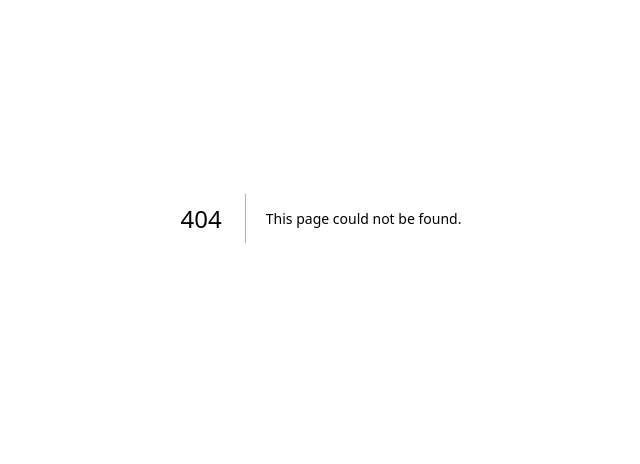
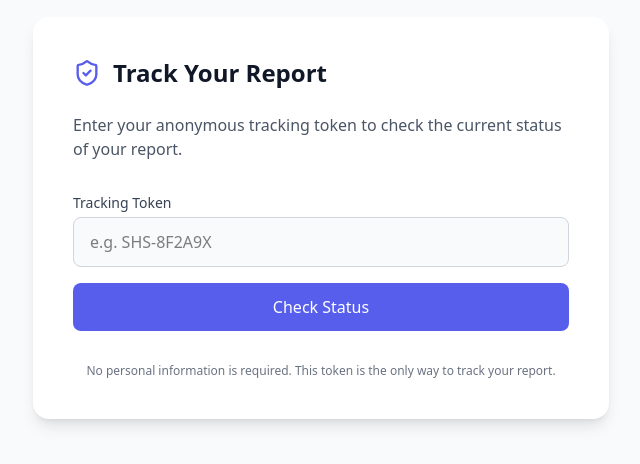
Before and after one commit to pratham-S16/SAAHAS-An-Anonymous-Reporting-website-, a Next.js app: page /report/track-token in a window 1280 px wide. Before the commit this address had no page. Shown: the part 182-646 px from the top of the page, without its empty margins (319-959 px from the left). Built offline with nearby package versions, Linux system fonts and the light colour scheme.

Commit message:
Token Tracking Backend + Frontend

```diff
--- /dev/null
+++ b/app/api/report/[token]/route.ts
@@ -0,0 +1,50 @@
+export const runtime = "nodejs";
+
+import { NextResponse } from "next/server";
+import { connectDB } from "@/lib/mongodb";
+import { Report } from "@/models/Report";
+
+export async function GET(
+  req: Request,
+  context: { params: Promise<{ token: string }> }
+) {
+  try {
+    const { token } = await context.params; //
+
+    if (!token) {
+      return NextResponse.json(
+        { error: "Tracking token missing" },
+        { status: 400 }
+      );
+    }
+
+    const cleanToken = token.trim().toUpperCase();
+
+    await connectDB();
+
+    const report = await Report.findOne({ token: cleanToken }).select(
+      "status createdAt"
+    );
+
+    if (!report) {
+      return NextResponse.json(
+        { error: "Invalid token" },
+        { status: 404 }
+      );
+    }
+
+    return NextResponse.json(
+      {
+        status: report.status,
+        createdAt: report.createdAt,
+      },
+      { status: 200 }
+    );
+  } catch (error) {
+    console.error("TRACKING ERROR:", error);
+    return NextResponse.json(
+      { error: "Internal server error" },
+      { status: 500 }
+    );
+  }
+}
--- a/app/report/components/Header.tsx
+++ b/app/report/components/Header.tsx
@@ -1,6 +1,7 @@
 "use client";
 import React from 'react';
 import { Shield } from 'lucide-react';
+import Link from 'next/link';
 
 export function Header() {
   return (
@@ -8,7 +9,9 @@ export function Header() {
       <div className="max-w-7xl mx-auto px-4 sm:px-6 lg:px-8">
         <div className="flex justify-between items-center h-16 md:h-20">
           <div className="flex items-center gap-2">
+            <Link href="/" >
             <img src="/images/logo-only.png" alt="Saahas Logo" className="h-12 w-auto " />
+            </Link>
             {/* <Shield className="w-7 h-7 md:w-8 md:h-8 text-[#565EEB]" strokeWidth={2} />
             <span className="text-xl md:text-2xl text-gray-900" style={{ fontWeight: 600 }}>Saahas</span> */}
           </div>
@@ -26,12 +29,12 @@ export function Header() {
             >
               Help
             </a>
-            <a
-              href="#"
+            <Link
+              href="/report/track-token"
               className="text-gray-600 hover:text-[#565EEB] transition-colors"
             >
               Track Report
-            </a>
+            </Link>
           </nav>
 
           {/* Mobile menu - simplified */}
--- a/app/report/components/ReportForm.tsx
+++ b/app/report/components/ReportForm.tsx
@@ -2,6 +2,7 @@
 import React, { useState } from 'react';
 import { Upload, Info } from 'lucide-react';
 import { InfoModal } from './InfoModal';
+import { Toaster, toast} from "react-hot-toast"
 
 export function ReportForm() {
   const [category, setCategory] = useState('');
@@ -90,9 +91,11 @@ export function ReportForm() {
   const data = await res.json();
 
   if (res.ok) {
-    alert("Report submitted. Your tracking token: " + data.token);
+    toast.success("Report submitted. Your tracking token: " + data.token,{
+      duration:10000,
+    });
   } else {
-    alert(data.error || "Something went wrong");
+    toast.error(data.error || "Something went wrong");
   }
 
     // Mock submission
@@ -376,6 +379,7 @@ export function ReportForm() {
       </section>
 
       <InfoModal isOpen={isModalOpen} onClose={() => setIsModalOpen(false)} />
+        <Toaster/>
     </>
   );
 }
--- a/app/report/page.tsx
+++ b/app/report/page.tsx
@@ -7,7 +7,7 @@ import { EmotionalSafetyFooter } from './components/EmotionalSafetyFooter'
 
 function report() {
   return (
-    <div className="min-h-screen bg-gradient-to-b from-indigo-50/30 via-white to-indigo-50/30">
+    <div className="min-h-screen bg-slate-50">
         <Header/>
 
         <main className="w-full pb-0">
--- /dev/null
+++ b/app/report/track-token/page.tsx
@@ -0,0 +1,124 @@
+"use client";
+
+import { useState } from "react";
+import { ShieldCheck } from "lucide-react";
+
+type ReportStatus = "submitted" | "under_review" | "forwarded";
+
+interface ReportData {
+  status: ReportStatus;
+  createdAt: string;
+}
+
+export default function TrackReportPage() {
+  const [token, setToken] = useState("");
+  const [loading, setLoading] = useState(false);
+  const [error, setError] = useState("");
+  const [report, setReport] = useState<ReportData | null>(null);
+
+  const handleTrack = async () => {
+    if (!token.trim()) {
+      setError("Please enter a tracking token.");
+      return;
+    }
+
+    setLoading(true);
+    setError("");
+    setReport(null);
+
+    try {
+      const res = await fetch(`/api/report/${token}`)
+      const data = await res.json();
+
+      if (!res.ok) {
+        throw new Error(data.error || "Invalid token");
+      }
+
+      setReport(data);
+    } catch (err: any) {
+      setError(err.message || "Something went wrong");
+    } finally {
+      setLoading(false);
+    }
+  };
+
+  const statusStyles: Record<ReportStatus, string> = {
+    submitted: "bg-blue-100 text-blue-700",
+    under_review: "bg-amber-100 text-amber-700",
+    forwarded: "bg-green-100 text-green-700",
+  };
+
+  return (
+    <section className="min-h-screen bg-gray-50 flex items-center justify-center px-4">
+      <div className="w-full max-w-xl bg-white rounded-2xl shadow-lg p-6 md:p-10">
+        {/* Header */}
+        <div className="flex items-center gap-3 mb-6">
+          <ShieldCheck className="w-7 h-7 text-[#565EEB]" />
+          <h1 className="text-2xl font-semibold text-gray-900">
+            Track Your Report
+          </h1>
+        </div>
+
+        <p className="text-gray-600 mb-8">
+          Enter your anonymous tracking token to check the current status of your
+          report.
+        </p>
+
+        {/* Token Input */}
+        <div className="space-y-4">
+          <div>
+            <label className="block text-sm font-medium text-gray-700 mb-1">
+              Tracking Token
+            </label>
+            <input
+              type="text"
+              value={token}
+              onChange={(e) => setToken(e.target.value)}
+              placeholder="e.g. SHS-8F2A9X"
+              className="w-full px-4 py-3 rounded-lg border border-gray-300 bg-gray-50 focus:outline-none focus:ring-2 focus:ring-[#565EEB]/30 focus:border-[#565EEB]"
+            />
+          </div>
+
+          {error && (
+            <p className="text-sm text-red-600">{error}</p>
+          )}
+
+          <button
+            onClick={handleTrack}
+            disabled={loading}
+            className="w-full bg-[#565EEB] hover:bg-[#4a52d6] text-white py-3 rounded-lg transition disabled:opacity-60"
+          >
+            {loading ? "Checking..." : "Check Status"}
+          </button>
+        </div>
+
+        {/* Result Card */}
+        {report && (
+          <div className="mt-8 border rounded-xl p-6 bg-gray-50 space-y-4">
+            <div className="flex items-center justify-between">
+              <span className="text-gray-700 font-medium">Status</span>
+              <span
+                className={`px-3 py-1 rounded-full text-sm font-medium ${statusStyles[report.status]}`}
+              >
+                {report.status.replace("_", " ").toUpperCase()}
+              </span>
+            </div>
+
+            <div className="flex items-center justify-between">
+              <span className="text-gray-700 font-medium">Submitted On</span>
+              <span className="text-gray-600">
+                {new Date(report.createdAt).toLocaleDateString()}
+              </span>
+            </div>
+          </div>
+        )}
+
+        {/* Privacy Notice */}
+        <p className="text-xs text-gray-500 mt-8 text-center">
+          No personal information is required. This token is the only way to
+          track your report.
+        </p>
+      </div>
+    </section>
+  );
+}
--- a/package.json
+++ b/package.json
@@ -15,7 +15,9 @@
     "mongoose": "^9.0.2",
     "next": "16.0.3",
     "react": "19.2.0",
-    "react-dom": "19.2.0"
+    "react-dom": "19.2.0",
+    "react-hot-toast": "^2.6.0",
+    "toaster": "^0.1.2"
   },
   "devDependencies": {
     "@tailwindcss/postcss": "^4",
```
Also changed, not shown: 1 other file (tests, documents, lock files or other folders).
